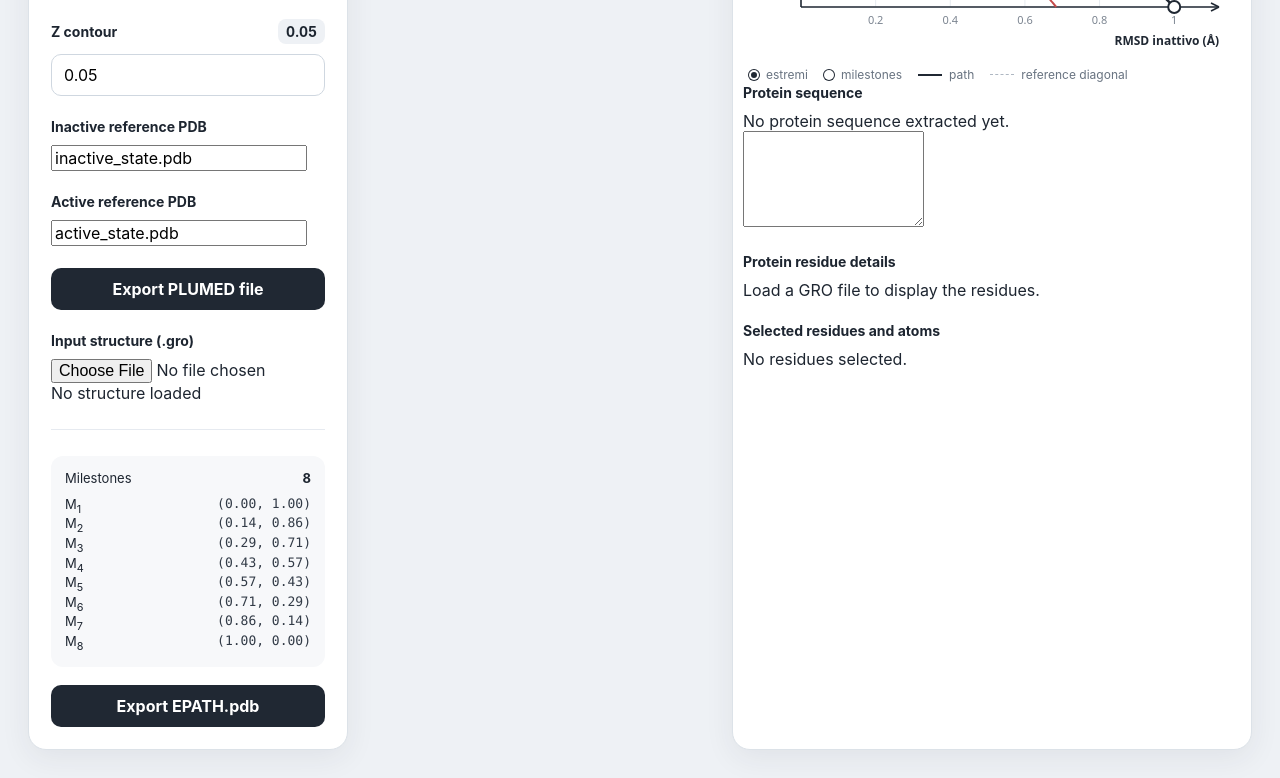
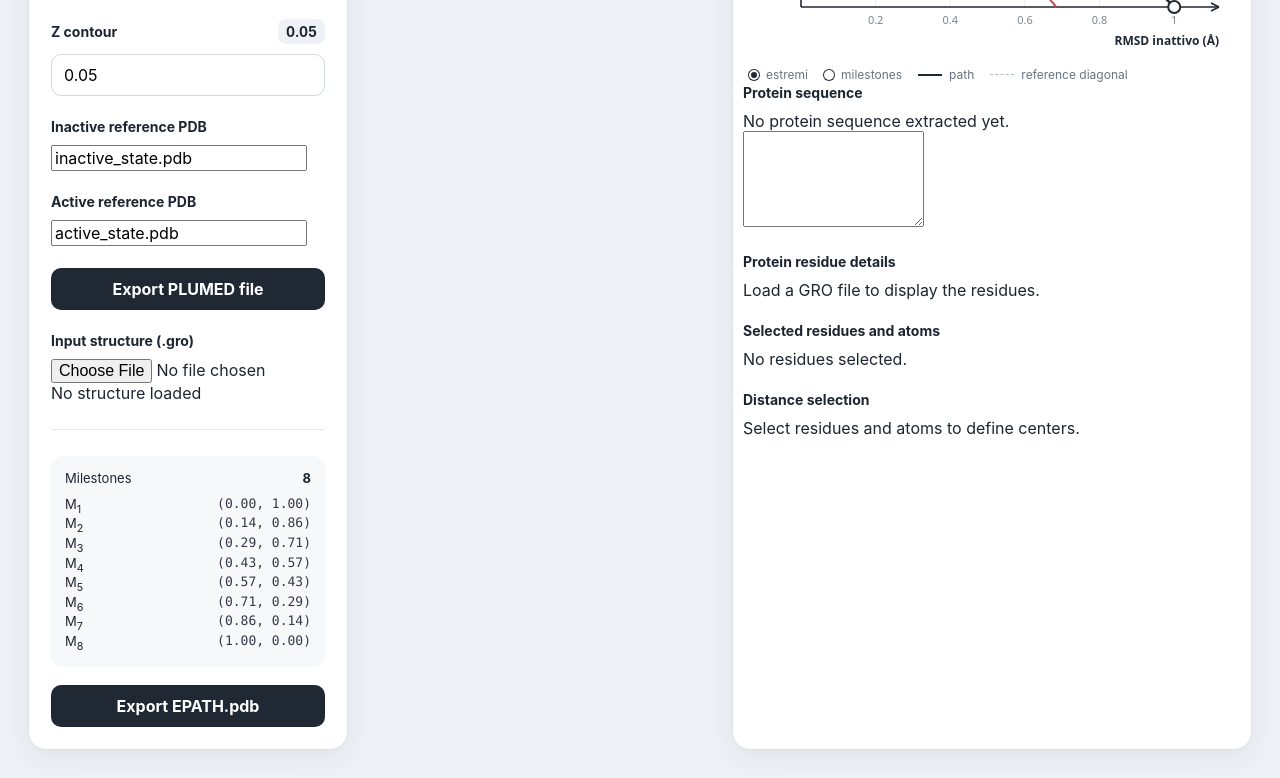
Before and after one commit to saureli/epath-editor, a plain HTML site: page index.html in a window 1280 px wide. Shown: the part 599-1377 px from the top of the page. Drawn offline with Linux system fonts and the light colour scheme.

Commit message:
Update index.html

```diff
--- a/index.html
+++ b/index.html
@@ -148,6 +148,13 @@
           </div>
         </div>
 
+        <div class="control-group">
+          <label>Distance selection</label>
+          <div id="epathDistanceSelection">
+            Select residues and atoms to define centers.
+          </div>
+        </div>
+
       </section>
     </section>
   </main>
```
